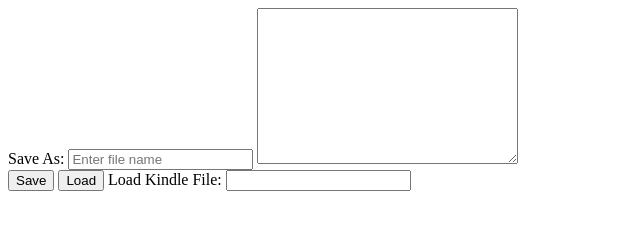
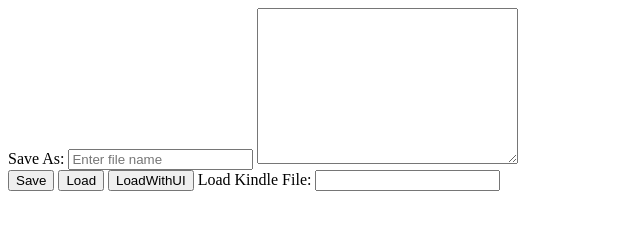
Before and after one commit to Unlim8ted-Studio-Productions/wrighting, a plain HTML site: page index.html in a window 1280 px wide. Shown: the whole page, without its empty margins (0-640 px from the left). Drawn offline with Linux system fonts and the light colour scheme.

Commit message:
Update index.html

```diff
--- a/index.html
+++ b/index.html
@@ -14,6 +14,7 @@
 
 <button onclick="saveText()">Save</button>
 <button onclick="loadText()">Load</button>
+    <button onclick="loadTextbrowser()">LoadWithUI</button>
 
 <label for="kindleFile">Load Kindle File:</label>
 <input type="text" id="kindleFile" accept="text/plain">
@@ -56,6 +57,30 @@
         }
     }
 
+    function loadTextbrowser() {
+        var input = document.createElement('input');
+        input.type = 'file';
+        input.accept = 'text/plain';
+
+        input.onchange = function (event) {
+            var file = event.target.files[0];
+            if (!file) {
+                return;
+            }
+
+            var reader = new FileReader();
+            reader.onload = function (e) {
+                document.getElementById('textArea').value = e.target.result;
+            };
+            reader.readAsText(file);
+        };
+
+        input.click();
+    }
+        // Load the text from the cookie when the page loads
+    window.onload = function () {
+        loadTextfromCookies();
+    };
     function saveText() {
         saveTextToCookies();
         var textToSave = document.getElementById('textArea').value;
```
